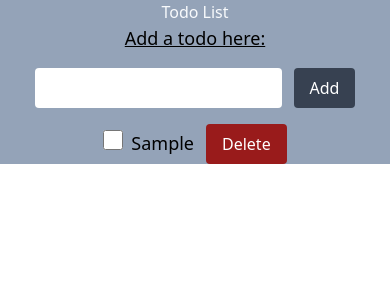
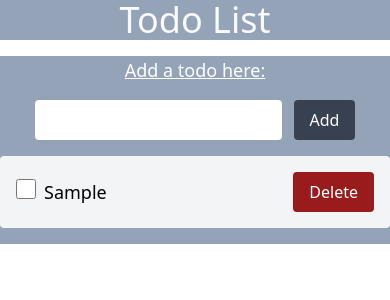
Before and after one commit to iiddaa96/TodoList-React, a React (Vite) app: page / in a window 390 px wide. Both pictures are taken after typing "Sample" into the empty fields and a click on the button "Add". Shown: the top 300 px of the page. Built offline with nearby package versions, Linux system fonts and the light colour scheme.

Commit message:
Fixed som style for input and text

```diff
--- a/src/App.tsx
+++ b/src/App.tsx
@@ -3,7 +3,7 @@ import TodoList from "./TodoList";
 function App() {
   return (
     <>
-      <header className="text-center md:text-6xl bg-slate-400 text-slate-50">
+      <header className="mb-4 text-4xl text-center md:text-6xl bg-slate-400 text-slate-50">
         <h1>Todo List</h1>
       </header>
       <main className="bg-slate-400">
--- a/src/TodoList.tsx
+++ b/src/TodoList.tsx
@@ -42,27 +42,32 @@ const TodoList: React.FC = () => {
   };
 
   return (
-    <div className="text-center mx-auto max-w-md">
-      <h2 className="text-center mb-4 text-lg md:mt-8 underline">
+    <div className="flex flex-col items-center justify-center">
+      <h2 className="text-center text-white mb-4 text-lg md:mt-8 underline">
         Add a todo here:
       </h2>
+      <div className="flex">
         <input
           type="text"
-        className=" border-gray-400 p-2 rounded "
+          className="border-gray-400 p-2 rounded"
           value={inputText}
           onChange={(e) => setInputText(e.target.value)}
         />
-
         <button
           onClick={addTask}
-        className="bg-gray-700 text-white px-4 py-2 rounded hover:bg-gray-800 mb-4 ml-3"
+          className="bg-gray-700 text-white px-4 py-2 rounded hover:bg-gray-800 ml-3"
         >
           Add
         </button>
+      </div>
 
-      <ul>
+      <div className="w-full max-w-md mt-4">
         {tasks.map((task) => (
-          <li key={task.id}>
+          <div
+            key={task.id}
+            className="flex items-center justify-between bg-gray-100 p-4 mb-4 rounded"
+          >
+            <div>
               <input
                 type="checkbox"
                 className="mr-2 h-5 w-5"
@@ -70,22 +75,20 @@ const TodoList: React.FC = () => {
                 onChange={() => toggleTaskCompletion(task.id)}
               />
               <span
-              style={{
-                textDecoration: task.completed ? "line-through" : "none",
-              }}
-              className="text-lg"
+                className={`text-lg ${task.completed ? "line-through" : ""}`}
               >
                 {task.text}
               </span>
+            </div>
             <button
               className="ml-3 px-4 py-2 rounded text-white bg-red-800"
               onClick={() => deleteTask(task.id)}
             >
               Delete
             </button>
-          </li>
+          </div>
         ))}
-      </ul>
+      </div>
     </div>
   );
 };
```
Lines whose indentation alone changed are shown as unchanged.
